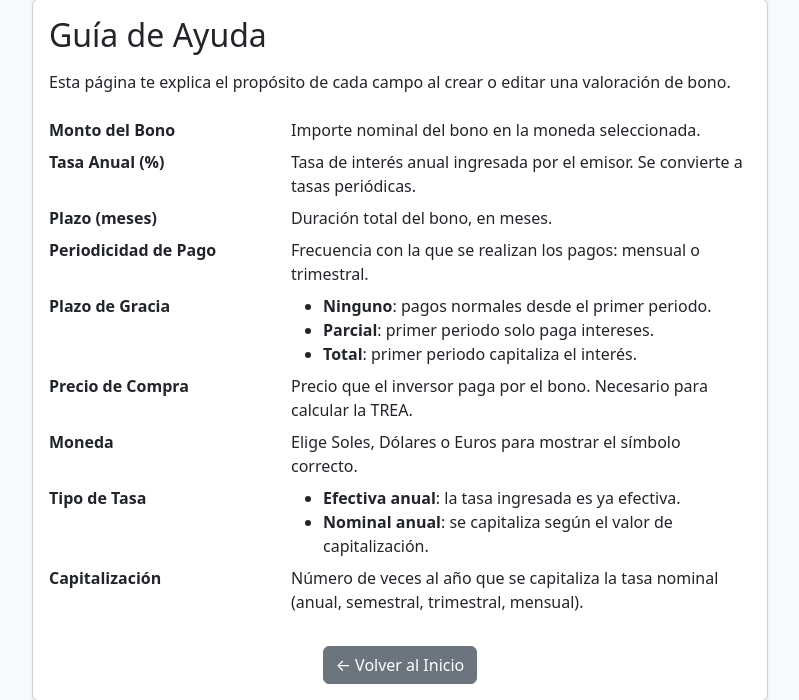
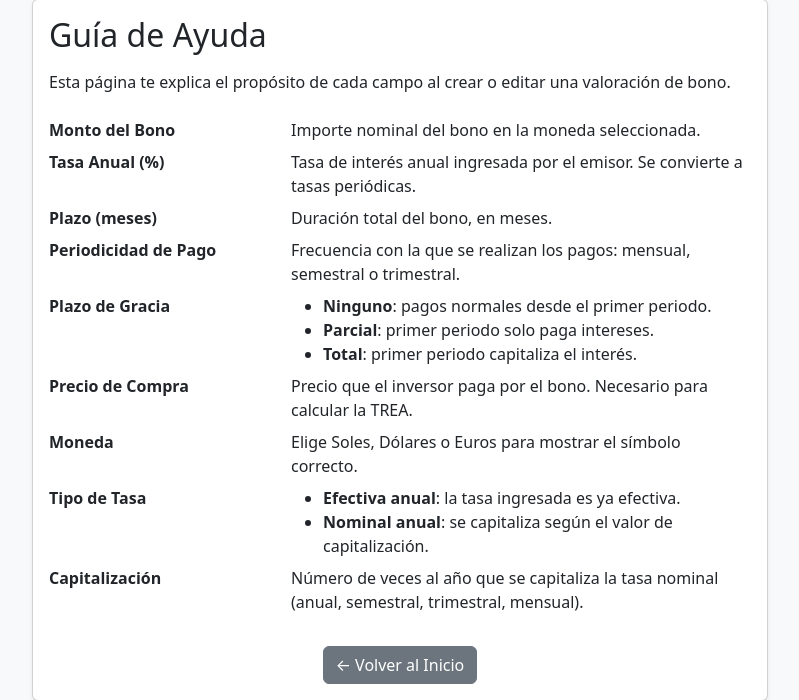
Before and after one commit to jeremyhsl/FinanzasTF_Test, a Flask app: page /help in a window 1280 px wide. Shown: the part 81-781 px from the top of the page, without its empty margins (240-1039 px from the left). Run offline with Flask 3, Linux system fonts and the light colour scheme.

Commit message:
Add semestral periodicity option

```diff
--- a/app.py
+++ b/app.py
@@ -224,6 +224,9 @@ def bono_flow(id_valoracion):
     if periodicidad == "trimestral":
         freq = 4
         step = 3
+    elif periodicidad == "semestral":
+        freq = 2
+        step = 6
     else:
         freq = 12
         step = 1
--- a/templates/edit_bono.html
+++ b/templates/edit_bono.html
@@ -27,6 +27,7 @@
               <label for="periodicidad" class="form-label">Periodicidad de Pago</label>
               <select class="form-select" id="periodicidad" name="periodicidad" title="Frecuencia de pagos">
                 <option value="mensual" {% if bono.periodicidad=='mensual' %}selected{% endif %}>Mensual</option>
+                <option value="semestral" {% if bono.periodicidad=='semestral' %}selected{% endif %}>Semestral</option>
                 <option value="trimestral" {% if bono.periodicidad=='trimestral' %}selected{% endif %}>Trimestral</option>
               </select>
             </div>
--- a/templates/help.html
+++ b/templates/help.html
@@ -18,7 +18,7 @@
           <dd class="col-sm-8">Duración total del bono, en meses.</dd>
 
           <dt class="col-sm-4">Periodicidad de Pago</dt>
-          <dd class="col-sm-8">Frecuencia con la que se realizan los pagos: mensual o trimestral.</dd>
+          <dd class="col-sm-8">Frecuencia con la que se realizan los pagos: mensual, semestral o trimestral.</dd>
 
           <dt class="col-sm-4">Plazo de Gracia</dt>
           <dd class="col-sm-8">
--- a/templates/new_bono.html
+++ b/templates/new_bono.html
@@ -24,6 +24,7 @@
               <label for="periodicidad" class="form-label">Periodicidad de Pago</label>
               <select class="form-select" id="periodicidad" name="periodicidad" title="Frecuencia de pagos">
                 <option value="mensual">Mensual</option>
+                <option value="semestral">Semestral</option>
                 <option value="trimestral">Trimestral</option>
               </select>
             </div>
```
